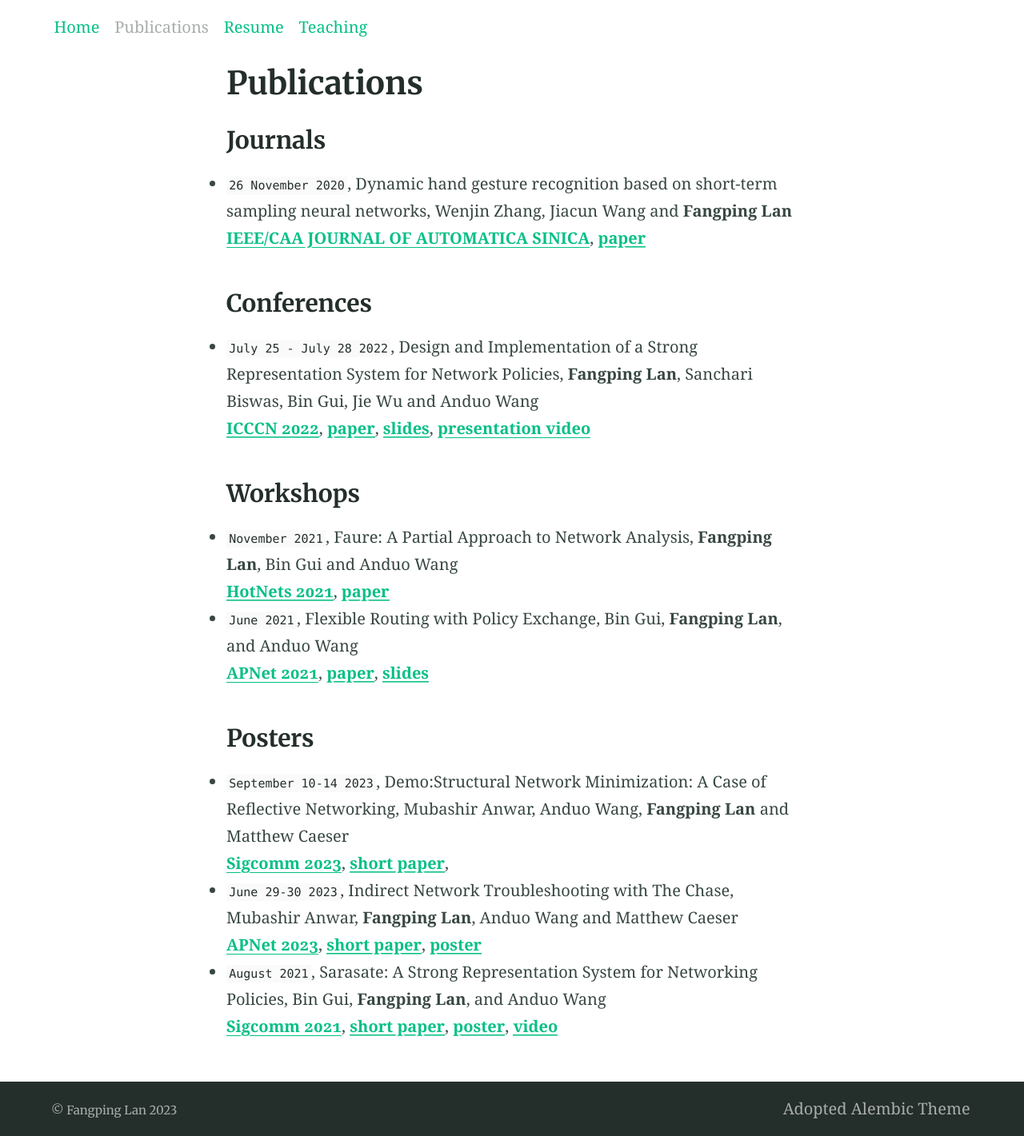
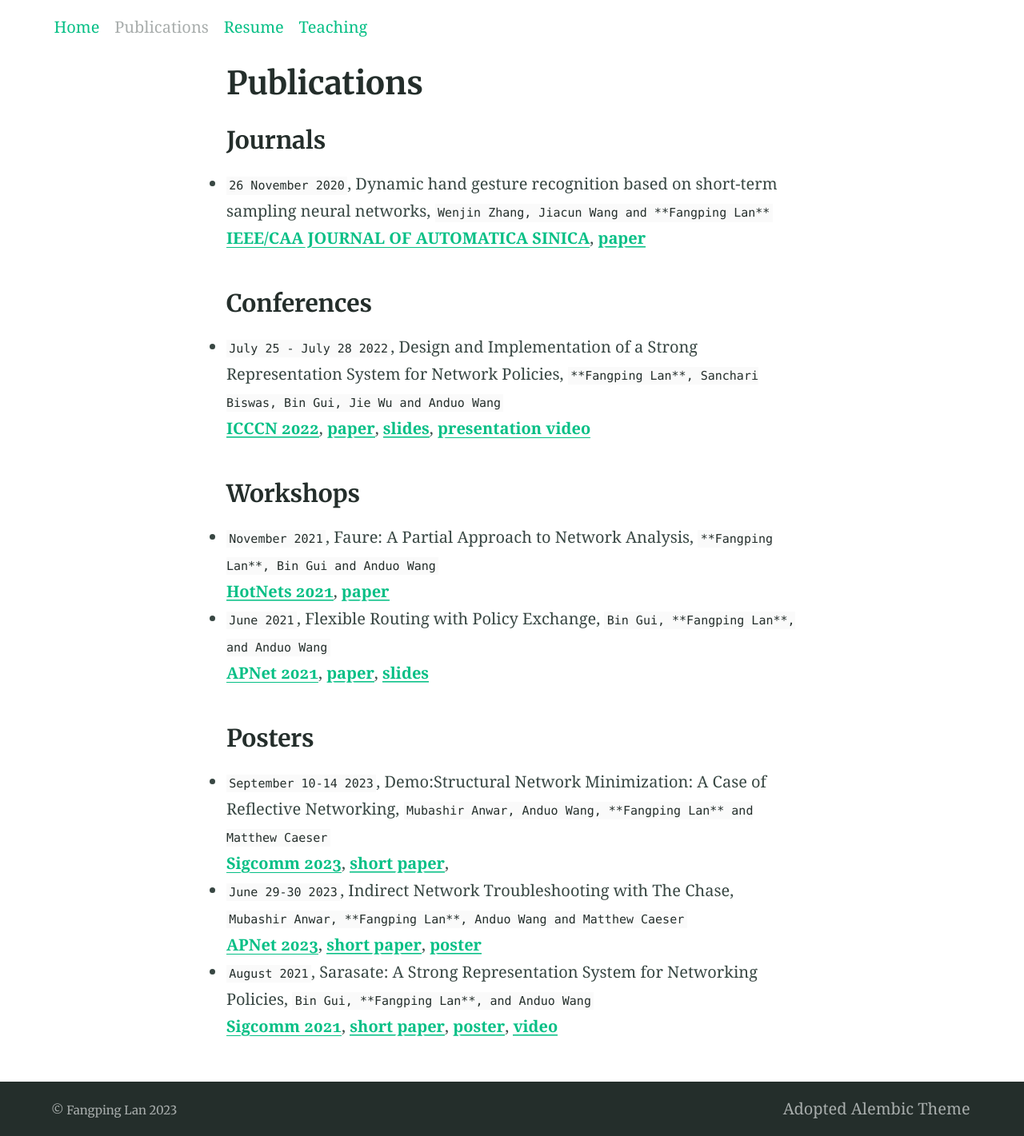
Before and after one commit to lanfangping/lanfangping.github.io, a Jekyll site: the page built from publications.md, in a window 1280 px wide. Shown: the whole page at 80% size. Built offline with Jekyll 4.4.1, drawn with Linux system fonts in a browser that asks for light colours.

```diff
--- a/publications.md
+++ b/publications.md
@@ -8,14 +8,14 @@ aside: False
 ---
 ### Journals
 
-- `26 November 2020`, Dynamic hand gesture recognition based on short-term sampling neural networks, Wenjin Zhang, Jiacun Wang and **Fangping Lan**
+- `26 November 2020`, Dynamic hand gesture recognition based on short-term sampling neural networks, `Wenjin Zhang, Jiacun Wang and **Fangping Lan**`
 
   [**IEEE/CAA JOURNAL OF AUTOMATICA SINICA**](/),
   [**paper**](https://ieeexplore.ieee.org/document/9272702)
 
 ### Conferences
 
-- `July 25 - July 28 2022`, Design and Implementation of a Strong Representation System for Network Policies, **Fangping Lan**, Sanchari Biswas, Bin Gui, Jie Wu and Anduo Wang
+- `July 25 - July 28 2022`, Design and Implementation of a Strong Representation System for Network Policies, `**Fangping Lan**, Sanchari Biswas, Bin Gui, Jie Wu and Anduo Wang`
 
   [**ICCCN 2022**](http://www.icccn.org/),
   [**paper**](https://ieeexplore.ieee.org/document/9868871),
@@ -25,12 +25,12 @@ aside: False
 
 
 ### Workshops
-- `November 2021`, Faure: A Partial Approach to Network Analysis, **Fangping Lan**, Bin Gui and Anduo Wang
+- `November 2021`, Faure: A Partial Approach to Network Analysis, `**Fangping Lan**, Bin Gui and Anduo Wang`
 
   [**HotNets 2021**](https://conferences.sigcomm.org/hotnets/2021/),
   [**paper**](http://anduowang.github.io/docs/faure.pdf)
 
-- `June 2021`, Flexible Routing with Policy Exchange, Bin Gui, **Fangping Lan**, and Anduo Wang
+- `June 2021`, Flexible Routing with Policy Exchange, `Bin Gui, **Fangping Lan**, and Anduo Wang`
 
   [**APNet 2021**](https://conferences.sigcomm.org/events/apnet2021/index.html),
   [**paper**](https://conferences.sigcomm.org/events/apnet2021/papers/apnet2021-2.pdf),
@@ -38,21 +38,21 @@ aside: False
 
 
 ### Posters
-- `September 10-14 2023`, Demo:Structural Network Minimization: A Case of Reflective Networking, Mubashir Anwar, Anduo Wang, **Fangping Lan** and Matthew Caeser
+- `September 10-14 2023`, Demo:Structural Network Minimization: A Case of Reflective Networking, `Mubashir Anwar, Anduo Wang, **Fangping Lan** and Matthew Caeser`
 
   [**Sigcomm 2023**](https://conferences.sigcomm.org/sigcomm/2023/cf-posters.html),
   [**short paper**](docs/sigcomm2023demo/Sigcomm23_shortpaper.pdf),
   <!-- [**poster**](docs/apnet2023/poster_APnet23.pdf) -->
   <!-- [**video**](https://youtu.be/w9nH2et3zdI) -->
 
-- `June 29-30 2023`, Indirect Network Troubleshooting with The Chase, Mubashir Anwar, **Fangping Lan**, Anduo Wang and Matthew Caeser
+- `June 29-30 2023`, Indirect Network Troubleshooting with The Chase, `Mubashir Anwar, **Fangping Lan**, Anduo Wang and Matthew Caeser`
 
   [**APNet 2023**](https://conferences.sigcomm.org/events/apnet2023/index.html),
   [**short paper**](docs/apnet2023/IndirectNetworkTroubleshootingwithTheChase.pdf),
   [**poster**](docs/apnet2023/poster_APnet23.pdf)
   <!-- [**video**](https://youtu.be/w9nH2et3zdI) -->
 
-- `August 2021`, Sarasate: A Strong Representation System for Networking Policies, Bin Gui, **Fangping Lan**, and Anduo Wang
+- `August 2021`, Sarasate: A Strong Representation System for Networking Policies, `Bin Gui, **Fangping Lan**, and Anduo Wang`
 
   [**Sigcomm 2021**](https://conferences.sigcomm.org/sigcomm/2021/cf-posters.html),
   [**short paper**](https://anduowang.github.io/docs/sigcomm2021demo.pdf),
```
